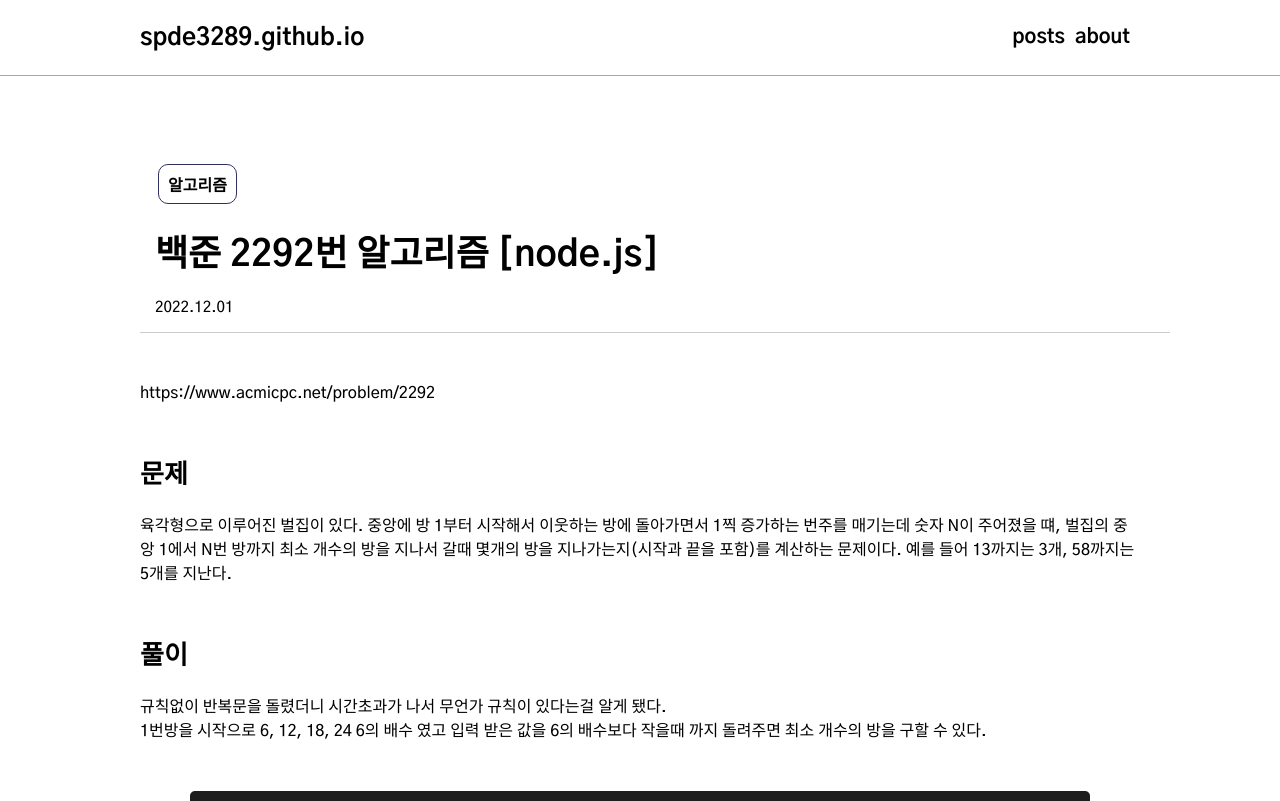
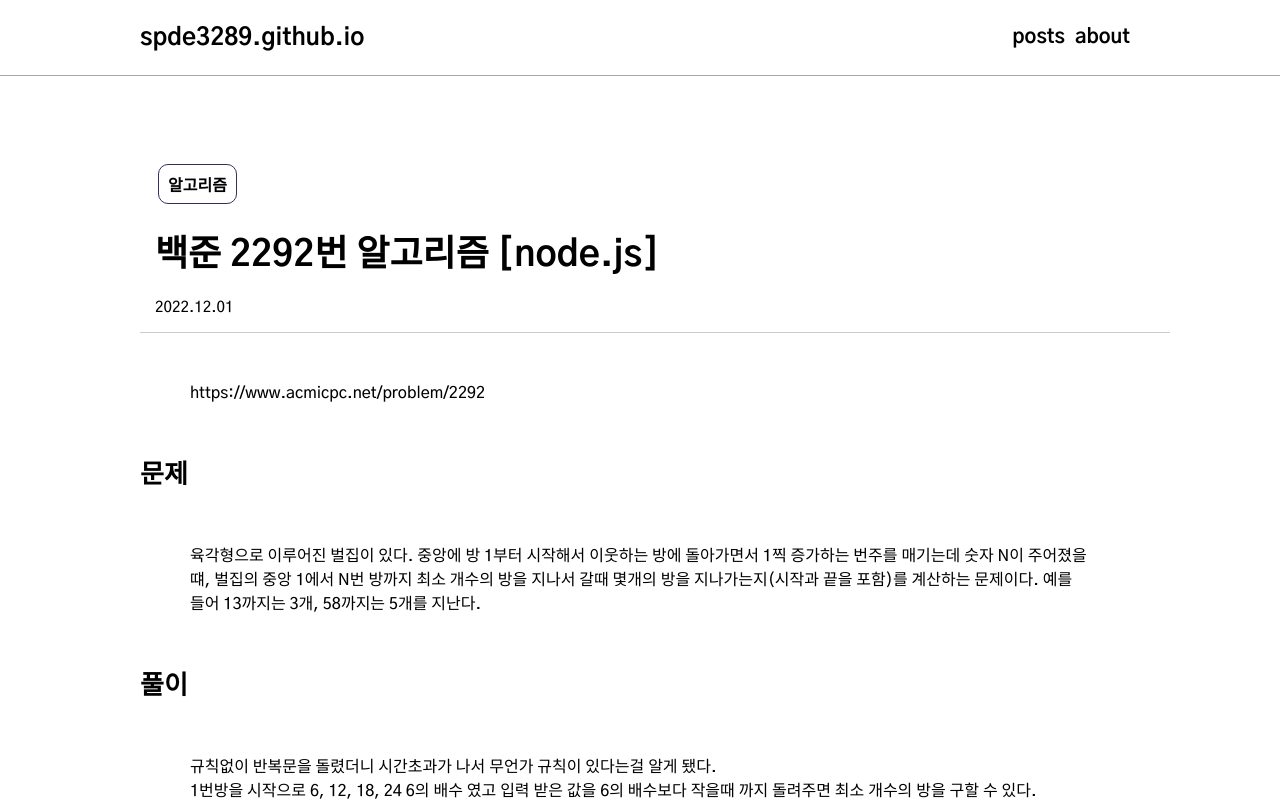
Before and after one commit to spde3289/spde3289.github.io, a React (Create React App) app: page /posts/BJ2292 in a window 1280 px wide. Shown: the top 801 px of the page. Built offline with nearby package versions, Linux system fonts and the light colour scheme.

Commit message:
feat: css 분리 작업

```diff
--- a/src/pages/Posts.jsx
+++ b/src/pages/Posts.jsx
@@ -11,7 +11,7 @@ const taglist = [
     '# react',
     '# react-router',
     '# 백준 문제풀이',
-    '# recoil',
+    '# javascript',
     '# css',
     '# html',
 ]
--- a/src/pages/post/BJ1712.jsx
+++ b/src/pages/post/BJ1712.jsx
@@ -1,8 +1,8 @@
 import React from 'react';
-import styled from "styled-components";
 import PostHeader from '../../components/PostHeader';
 import GiscusApp from '../../components/GiscusApp';
 import Bj1712 from '../../imgs/BJ1712/BJ1712.png';
+import { PostContainer, Main, PostText, CodeImg, Comment, SubTitle } from './style'
 
 const BJ1712 = () => {
 
@@ -46,39 +46,4 @@ const BJ1712 = () => {
     );
 };
 
-const PostContainer = styled.div`
-    display: ${props => props.theme.display.flex};
-    justify-content: ${props => props.theme.display.content};
-`;
-
-const Main = styled.main`
-    width: ${props => props.theme.boxSize.main};
-`;
-
-const SubTitle = styled.h2`
-    font-size: ${props => props.theme.fontSize.subTitle};
-    margin-bottom: ${props => props.theme.margin.titBtm};
-`;
-
-const PostText = styled.p`
-    font-size: ${props => props.theme.fontSize.nomal};
-    margin-bottom: ${props => props.theme.margin.textBtm};
-`;
-
-const CodeImg = styled.div`
-    display: ${props => props.theme.display.flex};
-    justify-content: ${props => props.theme.display.content};
-    margin-bottom:  ${props => props.theme.margin.textBtm};
-`;
-
-const Comment = styled.div`
-    display: ${props => props.theme.display.flex};
-    justify-content: ${props => props.theme.display.content};
-    align-items: ${props => props.theme.display.content};
-    width: 1000px;
-`;
-
-
-
-
 export default BJ1712;
--- a/src/pages/post/BJ2292.jsx
+++ b/src/pages/post/BJ2292.jsx
@@ -1,9 +1,10 @@
 import React from 'react';
-import styled from "styled-components";
 import PostHeader from '../../components/PostHeader';
 import GiscusApp from '../../components/GiscusApp';
 //import Honeycomb from '../../imgs/BJ2292/honeycomb.png'
 import Bj2292 from '../../imgs/BJ2292/BJ2292.png';
+import { PostContainer, Main, PostText, CodeImg, Comment, SubTitle } from './style'
+
 
 const BJ2292 = () => {
     return(
@@ -48,38 +49,5 @@ const BJ2292 = () => {
     );
 };
 
-const PostContainer = styled.div`
-    display: ${props => props.theme.display.flex};
-    justify-content: ${props => props.theme.display.content};
-`;
-
-const Main = styled.main`
-    width: ${props => props.theme.boxSize.main};
-`;
-
-const SubTitle = styled.h2`
-    font-size: ${props => props.theme.fontSize.subTitle};
-    margin-bottom: ${props => props.theme.margin.titBtm};
-`;
-
-const PostText = styled.p`
-    font-size: ${props => props.theme.fontSize.nomal};
-    margin-bottom: ${props => props.theme.margin.textBtm};
-`;
-
-const CodeImg = styled.div`
-    display: ${props => props.theme.display.flex};
-    justify-content: ${props => props.theme.display.content};
-    margin-bottom:  ${props => props.theme.margin.textBtm};
-`;
-
-const Comment = styled.div`
-    display: ${props => props.theme.display.flex};
-    justify-content: ${props => props.theme.display.content};
-    align-items: ${props => props.theme.display.content};
-    width: ${props => props.theme.boxSize.main};
-`;
-
-
 
 export default BJ2292;
--- a/src/pages/post/BJ4344.jsx
+++ b/src/pages/post/BJ4344.jsx
@@ -1,8 +1,9 @@
 import React from 'react';
-import styled from "styled-components";
 import PostHeader from '../../components/PostHeader';
 import GiscusApp from '../../components/GiscusApp';
 import Bj4344 from '../../imgs/BJ4344/BJ4344.png';
+import { PostContainer, Main, PostText, CodeImg, Comment, SubTitle } from './style'
+
 
 const BJ4344 = () => {
     return(
@@ -47,38 +48,4 @@ const BJ4344 = () => {
     );
 };
 
-const PostContainer = styled.div`
-    display: ${props => props.theme.display.flex};
-    justify-content: ${props => props.theme.display.content};
-`;
-
-const Main = styled.main`
-    width: ${props => props.theme.boxSize.main};
-`;
-
-const SubTitle = styled.h2`
-    font-size: ${props => props.theme.fontSize.subTitle};
-    margin-bottom: ${props => props.theme.margin.titBtm};
-`;
-
-const PostText = styled.p`
-    font-size: ${props => props.theme.fontSize.nomal};
-    margin-bottom: ${props => props.theme.margin.textBtm};
-`;
-
-const CodeImg = styled.div`
-    display: ${props => props.theme.display.flex};
-    justify-content: ${props => props.theme.display.content};
-    margin-bottom:  ${props => props.theme.margin.textBtm};
-`;
-
-const Comment = styled.div`
-    display: ${props => props.theme.display.flex};
-    justify-content: ${props => props.theme.display.content};
-    align-items: ${props => props.theme.display.content};
-    width: ${props => props.theme.boxSize.main};
-`;
-
-
-
 export default BJ4344;
--- a/src/pages/post/ClipBoardCopy.jsx
+++ b/src/pages/post/ClipBoardCopy.jsx
@@ -1,20 +1,19 @@
 import React from 'react';
-import styled from 'styled-components';
 import PostHeader from '../../components/PostHeader';
 import GiscusApp from '../../components/GiscusApp';
-
+import { PostContainer, Main, PostText, CodeContainer } from './style'
 
 export default function ClipBoardCopy(){
 
-    const handleCopyClipBoard = async (text) => {
-    /*     const input = document.createElement('input');
+    /* const handleCopyClipBoard = async (text) => {
+         const input = document.createElement('input');
         input.value = text;
         document.body.appendChild(input);
         input.select();
         document.execCommand('copy');
         document.body.removeChild(input);
         alert('링크가 복사되었습니다.');
-             */
+
         try {
           await navigator.clipboard.writeText(text);
           alert('클립보드에 링크가 복사되었습니다.');
@@ -23,7 +22,7 @@ export default function ClipBoardCopy(){
           alert('복사에 실패하였습니다');
         }
 
-      };
+      }; */
 
     return(
         <PostContainer>
@@ -36,65 +35,26 @@ export default function ClipBoardCopy(){
                 <div>
                     <PostText>
                         텍스트를 복사하는 기능을 만들고 싶을 때 클립보드 기능을 이용하면 쉽게 만들 수 있다 <br />
-                        <a href="https://developer.mozilla.org/ko/docs/Web/API/Clipboard_API">클립보드 API</a>
                     </PostText>
                     <CodeContainer>
                         <pre>
                             <code>
                                 {`
-                                    navigator.clipboard.writeText()
+    navigator.clipboard.writeText()
                                 `}
                             </code>
                         </pre>
                     </CodeContainer>
                     <PostText>
-                        이렇게 간단한 한 줄로 텍스트 클립보드를 이용한 복사기능을 만들 수 있다. <br />
-                        클립보드 기능을 이용하여 간단하게 읽고 쓸 수 있다 그런데
+                        이렇게 클립보드API를 이용하면 간단하게 클립보드를 이용한 복사기능을 만들 수 있다. <br />
+                        이때 주의사항이 있는데 클립보드에 엑세스 하면 암호나 신용카드 번호와 같이 중요한 정보에 엑세스 할 수 있으니 <br />
+                        이와 같은 이유로 http가 없는 임시 서버에서 실험을 할 경우 동작하지 않을 수 있다. <br />
+                        <br />
+                        <a href="https://developer.mozilla.org/ko/docs/Web/API/Clipboard_API">클립보드 공식 API</a>
                     </PostText>
                 </div>
+            <GiscusApp />
             </Main>
         </PostContainer>
     )
 }
-
-const PostContainer = styled.div`
-    display: ${props => props.theme.display.flex};
-    justify-content: ${props => props.theme.display.content};
-`;
-
-const Main = styled.main`
-    width: ${props => props.theme.boxSize.main};
-`;
-
-const SubTitle = styled.h2`
-    font-size: ${props => props.theme.fontSize.subTitle};
-    margin-bottom: ${props => props.theme.margin.titBtm};
-`;
-
-const PostText = styled.p`
-    font-size: ${props => props.theme.fontSize.nomal};
-    margin  : ${props => props.theme.margin.textBtm};
-`;
-
-/*
-    const CodeImg = styled.div`
-    display: ${props => props.theme.display.flex};
-    justify-content: ${props => props.theme.display.content};
-    margin-bottom:  ${props => props.theme.margin.textBtm};
-`;
- */
-const Comment = styled.div`
-    display: ${props => props.theme.display.flex};
-    justify-content: ${props => props.theme.display.content};
-    align-items: ${props => props.theme.display.content};
-    width: 1000px;
-`;
-
-const CodeContainer = styled.div`
-    background-color: #282c34;
-    //width: 800px;
-    //margin: 0 auto;
-    text-align: left;
-    color: #abb2bf;
-    font-size: 15px;
-`;
--- a/src/pages/post/React-Fragment.jsx
+++ b/src/pages/post/React-Fragment.jsx
@@ -1,8 +1,8 @@
 import React from 'react';
-import styled from "styled-components";
 import PostHeader from '../../components/PostHeader';
 import GiscusApp from '../../components/GiscusApp';
-//import Bj1712 from '../../imgs/BJ1712/BJ1712.png';
+import { PostContainer, Main, PostText, Comment, CodeContainer } from './style'
+
 
 const ReactFragment = () => {
 
@@ -137,49 +137,4 @@ const ReactFragment = () => {
     );
 };
 
-
-const PostContainer = styled.div`
-    display: ${props => props.theme.display.flex};
-    justify-content: ${props => props.theme.display.content};
-`;
-
-const Main = styled.main`
-    width: ${props => props.theme.boxSize.main};
-`;
-/*
-const SubTitle = styled.h2`
-    font-size: ${props => props.theme.fontSize.subTitle};
-    margin-bottom: ${props => props.theme.margin.titBtm};
-`;
-*/
-const PostText = styled.p`
-    font-size: ${props => props.theme.fontSize.nomal};
-    margin  : ${props => props.theme.margin.textBtm};
-`;
-
-/*
-    const CodeImg = styled.div`
-    display: ${props => props.theme.display.flex};
-    justify-content: ${props => props.theme.display.content};
-    margin-bottom:  ${props => props.theme.margin.textBtm};
-`;
- */
-const Comment = styled.div`
-    display: ${props => props.theme.display.flex};
-    justify-content: ${props => props.theme.display.content};
-    align-items: ${props => props.theme.display.content};
-    width: 1000px;
-`;
-
-const CodeContainer = styled.div`
-    background-color: #282c34;
-    //width: 800px;
-    //margin: 0 auto;
-    text-align: left;
-    color: #abb2bf;
-    font-size: 15px;
-`;
-
-
-
 export default ReactFragment;
--- a/src/pages/post/Router404.jsx
+++ b/src/pages/post/Router404.jsx
@@ -1,10 +1,10 @@
 import React from 'react';
-import styled from "styled-components";
 import PostHeader from '../../components/PostHeader'
 import GiscusApp from '../../components/GiscusApp';
 import HashRouter from '../../imgs/Router404/HashRouter.png';
 import Not404 from '../../imgs/Router404/404.html.png';
 import Script from '../../imgs/Router404/script.png';
+import { PostContainer, Main, PostText, CodeImg, Comment, SubTitle } from './style'
 
 const Router404 = () => {
     return(
@@ -93,38 +93,4 @@ const Router404 = () => {
     );
 };
 
-
-const PostContainer = styled.div`
-    display: ${props => props.theme.display.flex};
-    justify-content: ${props => props.theme.display.content};
-`;
-
-const Main = styled.main`
-    width: ${props => props.theme.boxSize.main};
-`;
-
-const SubTitle = styled.h2`
-    font-size: ${props => props.theme.fontSize.subTitle};
-    margin-bottom: ${props => props.theme.margin.titBtm};
-`;
-
-const PostText = styled.p`
-    font-size: ${props => props.theme.fontSize.nomal};
-    margin-bottom: ${props => props.theme.margin.textBtm};
-`;
-
-const CodeImg = styled.div`
-    display: ${props => props.theme.display.flex};
-    justify-content: ${props => props.theme.display.content};
-    margin-bottom:  ${props => props.theme.margin.textBtm};
-`;
-
-const Comment = styled.div`
-    display: ${props => props.theme.display.flex};
-    justify-content: ${props => props.theme.display.content};
-    align-items: ${props => props.theme.display.content};
-    width: ${props => props.theme.boxSize.main};
-`;
-
-
 export default Router404;
--- a/src/pages/post/UseEffectInfiniteLoop.jsx
+++ b/src/pages/post/UseEffectInfiniteLoop.jsx
@@ -1,9 +1,9 @@
 import React from 'react';
-import styled from "styled-components";
 import PostHeader from '../../components/PostHeader';
 import GiscusApp from '../../components/GiscusApp';
 import code_1 from '../../imgs/useEffect_render1/code_1.png';
 import code_2 from '../../imgs/useEffect_render1/code_2.png';
+import { PostContainer, Main, PostText, CodeImg, Comment } from './style'
 
 const UseEffectInfiniteLoop = () => {
 
@@ -61,36 +61,5 @@ const UseEffectInfiniteLoop = () => {
     );
 };
 
-const PostContainer = styled.div`
-    display: ${props => props.theme.display.flex};
-    justify-content: ${props => props.theme.display.content};
-`;
-
-const Main = styled.main`
-    width: ${props => props.theme.boxSize.main};
-`;
-
-/* const SubTitle = styled.h2`
-    font-size: ${props => props.theme.fontSize.subTitle};
-    margin-bottom: ${props => props.theme.margin.titBtm};
-`; */
-
-const PostText = styled.p`
-    font-size: ${props => props.theme.fontSize.nomal};
-    margin-bottom: ${props => props.theme.margin.textBtm};
-`;
-
-const CodeImg = styled.div`
-    display: ${props => props.theme.display.flex};
-    justify-content: ${props => props.theme.display.content};
-    margin-bottom:  ${props => props.theme.margin.textBtm};
-`;
-
-const Comment = styled.div`
-    display: ${props => props.theme.display.flex};
-    justify-content: ${props => props.theme.display.content};
-    align-items: ${props => props.theme.display.content};
-    width: ${props => props.theme.boxSize.main};
-`;
 
 export default UseEffectInfiniteLoop;
--- /dev/null
+++ b/src/pages/post/style.js
@@ -0,0 +1,40 @@
+import styled from "styled-components";
+
+export const PostContainer = styled.div`
+    display: ${props => props.theme.display.flex};
+    justify-content: ${props => props.theme.display.content};
+`;
+
+export const Main = styled.main`
+    width: ${props => props.theme.boxSize.main};
+`;
+
+export const SubTitle = styled.h2`
+    font-size: ${props => props.theme.fontSize.subTitle};
+    margin-bottom: ${props => props.theme.margin.titBtm};
+`;
+
+export const PostText = styled.p`
+    font-size: ${props => props.theme.fontSize.nomal};
+    margin  : ${props => props.theme.margin.textBtm};
+`;
+
+export const CodeImg = styled.div`
+    display: ${props => props.theme.display.flex};
+    justify-content: ${props => props.theme.display.content};
+    margin-bottom:  ${props => props.theme.margin.textBtm};
+`;
+
+export const Comment = styled.div`
+    display: ${props => props.theme.display.flex};
+    justify-content: ${props => props.theme.display.content};
+    align-items: ${props => props.theme.display.content};
+    width: 1000px;
+`;
+
+export const CodeContainer = styled.div`
+    background-color: #282c34;
+    text-align: left;
+    color: #abb2bf;
+    font-size: 15px;
+`;
```
